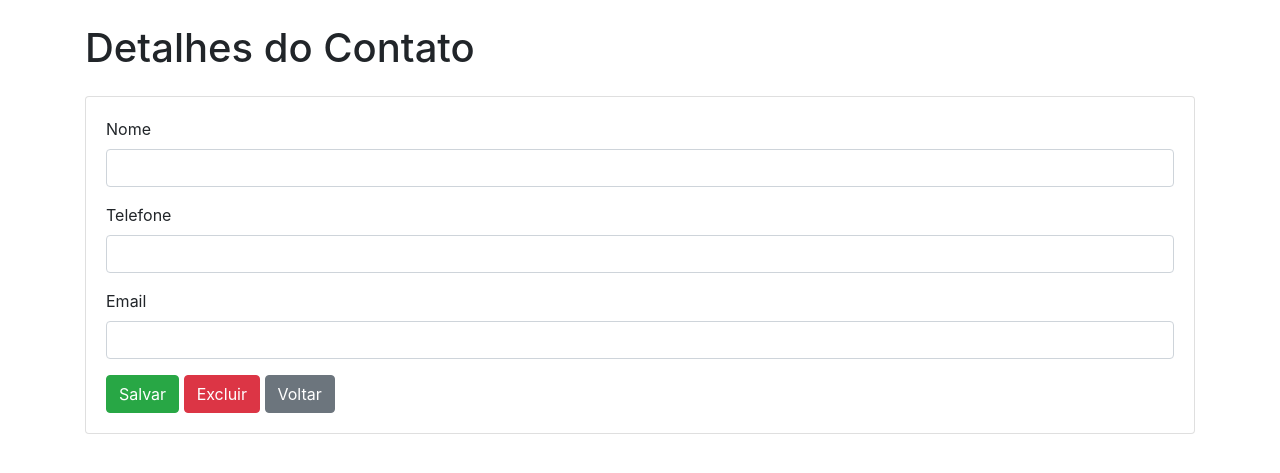
After one commit to camilarandrade/lista_contatos, a PHP site: page /detalhes.php in a window 1280 px wide. The commit adds this page. Shown: the top 473 px of the page. Run offline with PHP 8.4, Linux system fonts and the light colour scheme.

Commit message:
atualização da atividade

```diff
--- a/ContatoDAO.php
+++ b/ContatoDAO.php
@@ -26,6 +26,28 @@ class ContatoDAO {
             return [];
         }
     }
+
+    public function create($contato) {
+        try {
+            $sql = "INSERT INTO contatos_info (nome, telefone, email)
+                    VALUES (:nome, :telefone, :email)";
+            $stmt = $this->db->prepare($sql);
+
+            $nome = $contato->getNome();
+            $telefone = $contato->getTelefone();
+            $email = $contato->getEmail();
+
+            $stmt->bindParam(':nome', $nome);
+            $stmt->bindParam(':telefone', $telefone);
+            $stmt->bindParam(':email', $email);
+            $stmt->execute();
+
+            return true;
+
+        } catch (PDOException $e) {
+            return false;
+        }
+    }
 }
 
 ?>
--- /dev/null
+++ b/detalhes.php
@@ -0,0 +1,56 @@
+<?php
+require_once 'Contato.php';
+require_once 'ContatoDAO.php';
+
+$contatoDAO = new ContatoDAO();
+$contato = null;
+
+if($_SERVER['REQUEST_METHOD'] === 'POST') {
+    if(isset($_POST['save'])) {
+        $novoContato = new Contato(null, $_POST['nome'], $_POST['telefone'], $_POST['email']);
+        $contatoDAO->create($novoContato);
+    }
+}
+?>
+
+<!DOCTYPE html>
+<html lang="pt-br">
+
+<head>
+    <meta charset="UTF-8">
+    <meta name="viewport" content="width=device-width, initial-scale=1.0">
+    <title>Detalhes do Contato</title>
+    <link rel="stylesheet" href="https://stackpath.bootstrapcdn.com/bootstrap/4.5.2/css/bootstrap.min.css">
+</head>
+
+<body>
+    <div class="container">
+        <h1 class="my-4">Detalhes do Contato</h1>
+        <form action="detalhes.php" method="POST">
+            <input type="hidden" name="id" value="<?php echo $contato ? $contato->getId() : ''  ?>">
+            <div class="card">
+                <div class="card-body">
+                    <div class="form-group">
+                        <label for="nome">Nome</label>
+                        <input type="text" class="form-control" id="nome" name="nome" value="<?php echo $contato ? $contato->getNome() : ''  ?>" required>
+                    </div>
+                    <div class="form-group">
+                        <label for="telefone">Telefone</label>
+                        <input type="text" class="form-control" id="telefone" name="telefone" value="<?php echo $contato ? $contato->getTelefone() : ''  ?>">
+                    </div>
+                    <div class="form-group">
+                        <label for="email">Email</label>
+                        <input type="email" class="form-control" id="email" name="email" value="<?php echo $contato ? $contato->getEmail() : ''  ?>" required>
+                    </div>
+                    <button type="submit" name="save" class="btn btn-success">Salvar</button>
+
+                    <button type="submit" name="delete" class="btn btn-danger">Excluir</button>
+
+                    <a href="index.php" class="btn btn-secondary">Voltar</a>
+                </div>
+            </div>
+        </form>
+    </div>
+</body>
+
+</html>
```
Also changed, not shown: detalhes.html (deleted, +0 -38 lines), index.php (+7 -5 lines), Contato.php (line endings or trailing spaces), Database.php (line endings or trailing spaces).
